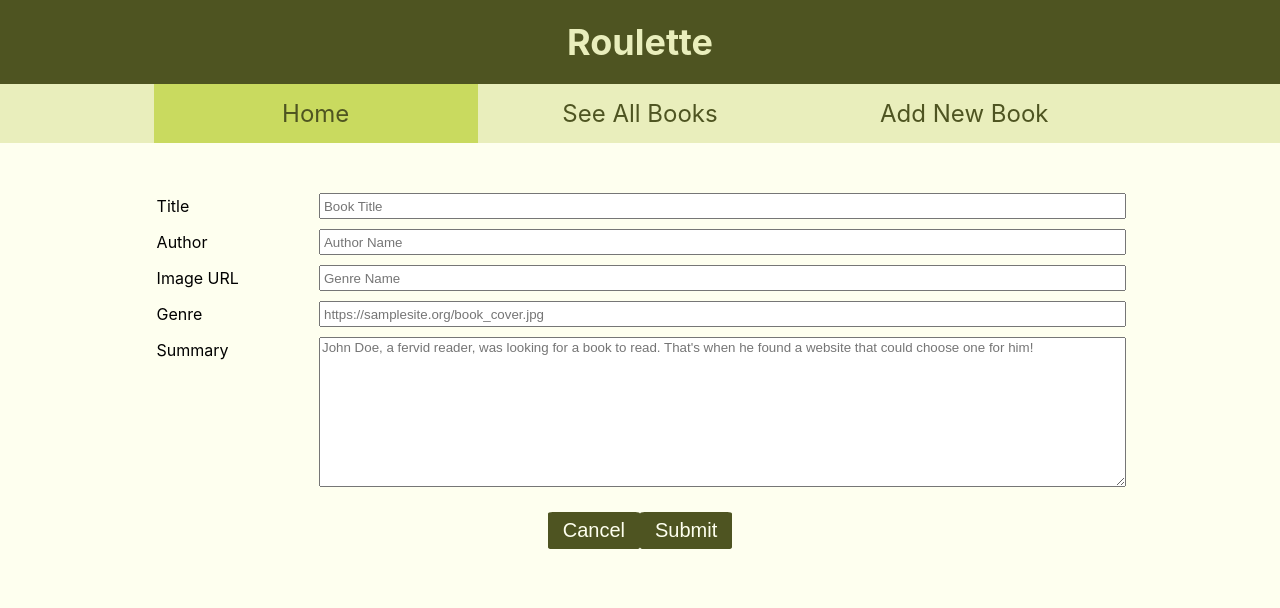
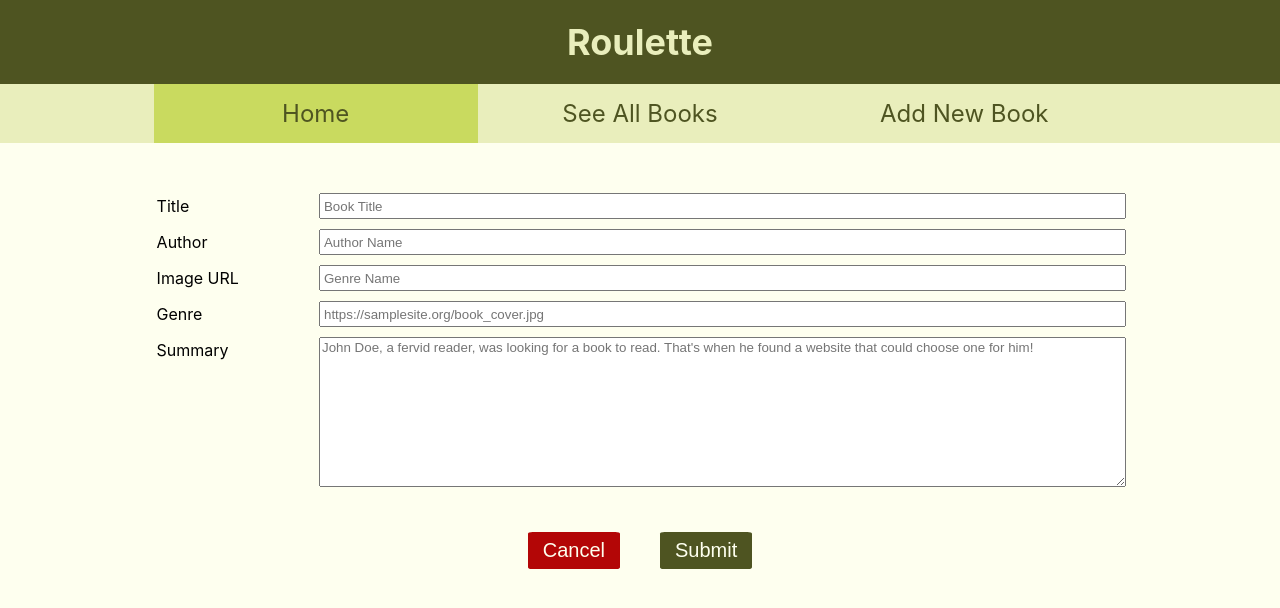
Before and after one commit to mx32000/roulette, a React (Create React App) app in the folder client/: page /books/edit/1 in a window 1280 px wide. Shown: the top 608 px of the page. Built offline with nearby package versions, Linux system fonts and the light colour scheme; no server answers.

Commit message:
cancel button styling

```diff
--- a/client/src/components/Form.jsx
+++ b/client/src/components/Form.jsx
@@ -65,7 +65,7 @@ export default function Form(props) {
         <textarea name="summary" id="summary" value={summary} onChange={e => setSummary(e.target.value)} placeholder="John Doe, a fervid reader, was looking for a book to read. That's when he found a website that could choose one for him!"></textarea>
       </div>
       <div className="buttons">
-        {params.id ? <Link to={`/books/show/${params.id}`}><button type="button">Cancel</button></Link> : null}
+        {params.id ? <Link to={`/books/show/${params.id}`}><button type="button" className="cancel-button">Cancel</button></Link> : null}
         <button type="submit">Submit</button>
       </div>
     </form>
--- a/client/src/css/Form.css
+++ b/client/src/css/Form.css
@@ -22,6 +22,14 @@ form .inputs textarea {
   height: 150px;
 }
 
+form .buttons button {
+  margin: 20px;
+}
+
+form .buttons .cancel-button {
+  background-color: #b30606;
+}
+
 @media screen and (min-width: 750px) {
   form {
     margin: 50px 12%;
```
